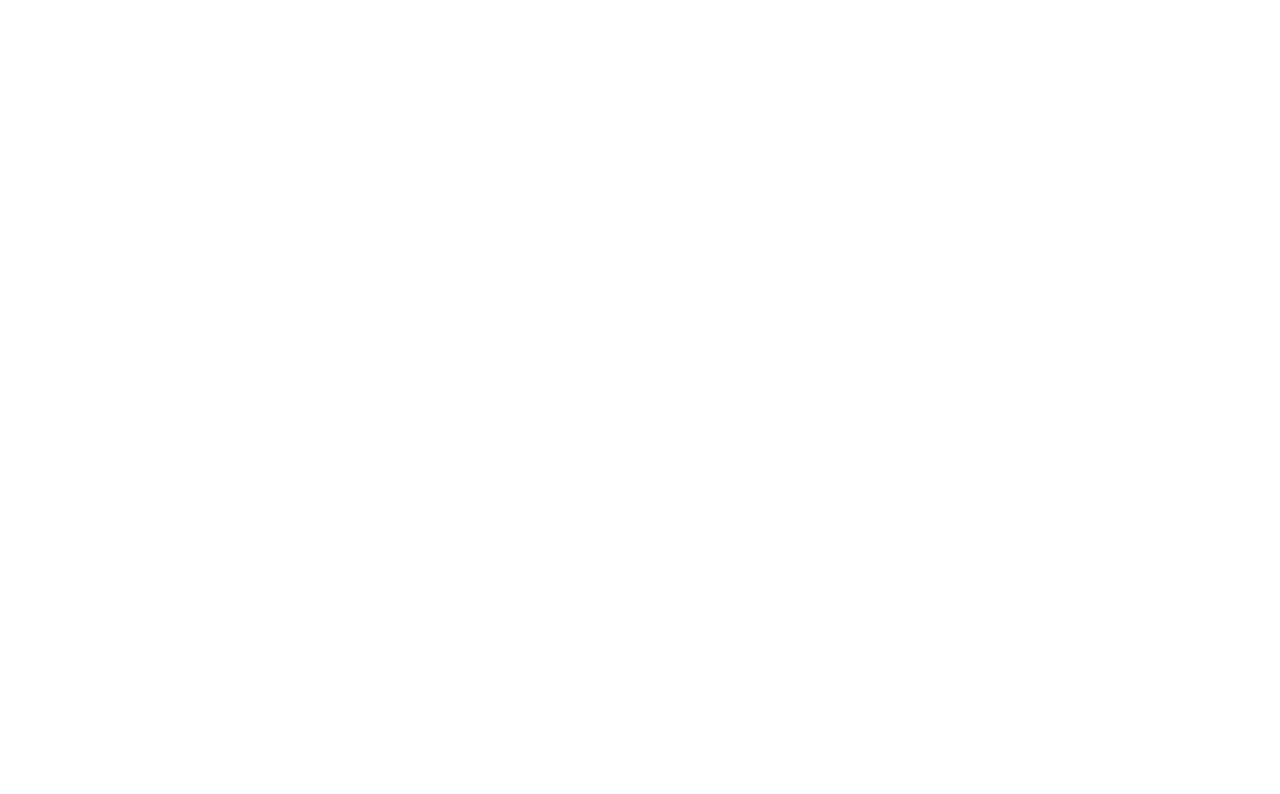
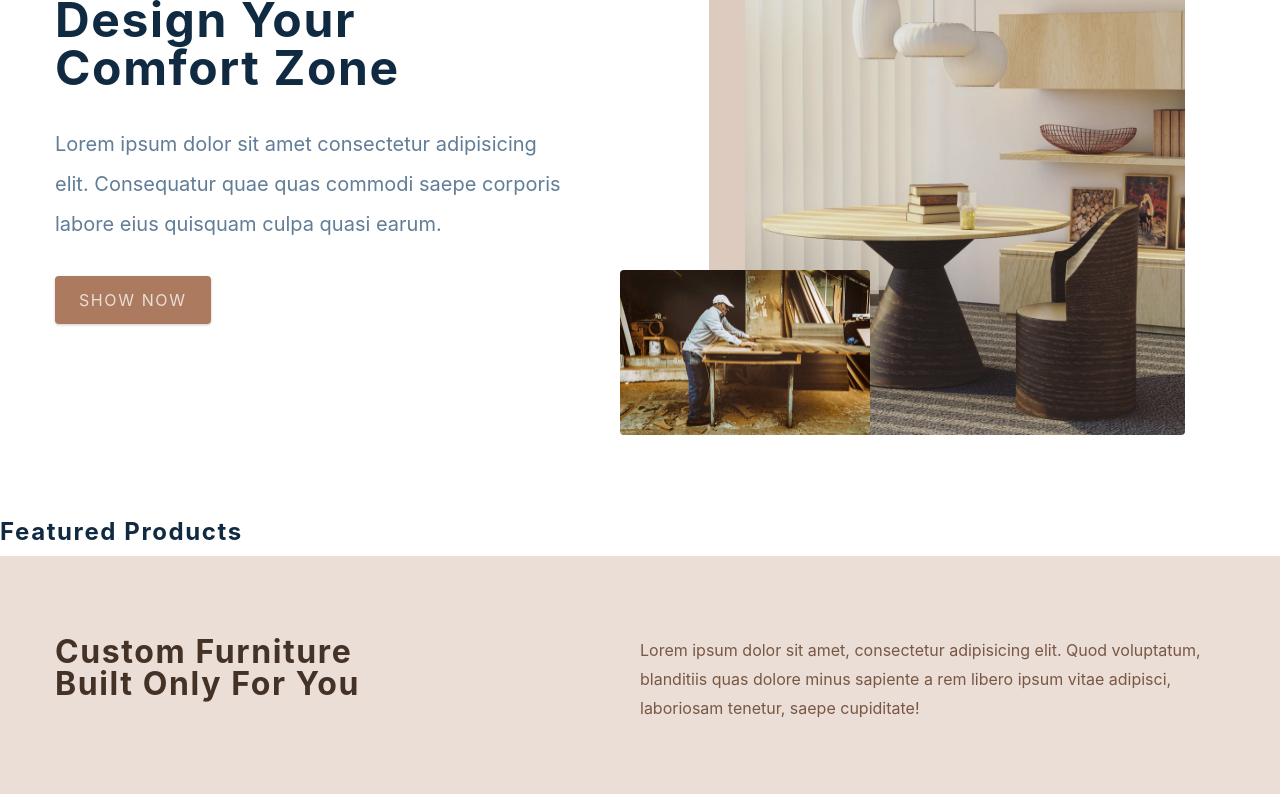
Before and after one commit to andregozubuyukoglu/comfy-sloth, a React (Create React App) app: page / in a window 1280 px wide. Shown: the part 280-1074 px from the top of the page. Before the commit the page ends 800 px from the top, so only its background shows below. Built offline with nearby package versions, Linux system fonts and the light colour scheme.

Commit message:
Updated files

```diff
--- a/src/components/Contact.jsx
+++ b/src/components/Contact.jsx
@@ -2,7 +2,35 @@
 import styled from "styled-components"
 
 const Contact = () => {
-  return <h4>contact section</h4>
+  return (
+    <Wrapper>
+      <div className="section-center">
+        <h3>Join Our Newsletter and Get 20% Off</h3>
+        <div className="content">
+          <p>
+            Lorem ipsum dolor, sit amet consectetur adipisicing elit. Provident
+            incidunt delectus illum atque unde eius eligendi, nobis enim debitis
+            inventore!
+          </p>
+          <form
+            className="contact-form"
+            action="https://formspree.io/f/maygvvjp"
+            method="POST"
+          >
+            <input
+              type="email"
+              name="email"
+              className="form-input"
+              placeholder="enter email"
+            />
+            <button type="submit" className="submit-btn">
+              subscribe
+            </button>
+          </form>
+        </div>
+      </div>
+    </Wrapper>
+  )
 }
 const Wrapper = styled.section`
   padding: 5rem 0;
--- a/src/components/Hero.jsx
+++ b/src/components/Hero.jsx
@@ -5,7 +5,28 @@
 import heroBcg2 from "../assets/hero-bcg-2.jpeg"
 
 const Hero = () => {
-  return <h4>hero</h4>
+  return (
+    <Wrapper className="section-center">
+      <article className="content">
+        <h1>
+          design your <br />
+          comfort zone
+        </h1>
+        <p>
+          Lorem ipsum dolor sit amet consectetur adipisicing elit. Consequatur
+          quae quas commodi saepe corporis labore eius quisquam culpa quasi
+          earum.
+        </p>
+        <Link to="/products" className="btn hero-btn">
+          show now
+        </Link>
+      </article>
+      <article className="img-container">
+        <img src={heroBcg} alt="nice table" className="main-img" />
+        <img src={heroBcg2} alt="person working" className="accent-img" />
+      </article>
+    </Wrapper>
+  )
 }
 
 const Wrapper = styled.section`
--- a/src/components/Services.jsx
+++ b/src/components/Services.jsx
@@ -3,7 +3,35 @@
 import { services } from "../utils/constants"
 
 const Services = () => {
-  return <h4>services </h4>
+  return (
+    <Wrapper>
+      <div className="section-center">
+        <article className="header">
+          <h3>
+            custom furniture <br />
+            built only for you
+          </h3>
+          <p>
+            Lorem ipsum dolor sit amet, consectetur adipisicing elit. Quod
+            voluptatum, blanditiis quas dolore minus sapiente a rem libero ipsum
+            vitae adipisci, laboriosam tenetur, saepe cupiditate!
+          </p>
+        </article>
+        <div className="services-center">
+          {services.map((service) => {
+            const { id, icon, text, title } = service
+            return (
+              <article key={id} className="service">
+                <span className="icon">{icon}</span>
+                <h4>{title}</h4>
+                <p>{text}</p>
+              </article>
+            )
+          })}
+        </div>
+      </div>
+    </Wrapper>
+  )
 }
 
 const Wrapper = styled.section`
--- a/src/pages/AboutPage.jsx
+++ b/src/pages/AboutPage.jsx
@@ -15,10 +15,12 @@
             <div className="underline"></div>
           </div>
           <p>
-            Lorem ipsum dolor, sit amet consectetur adipisicing elit. Hic vitae
-            ad, nisi itaque dicta cumque quam, impedit eum repudiandae suscipit
-            saepe? Maxime eveniet, laudantium in necessitatibus qui cumque earum
-            iure.
+            Lorem ipsum dolor sit amet consectetur adipisicing elit. Laudantium,
+            accusamus blanditiis nemo deserunt iusto similique totam ratione,
+            nihil ipsa nesciunt quisquam saepe illum labore! Necessitatibus,
+            facere. Perspiciatis officiis laboriosam earum quod nihil eligendi
+            fuga, atque totam ad numquam perferendis ea excepturi iste? Cumque
+            doloremque aliquam aperiam illum nesciunt qui totam.
           </p>
         </article>
       </Wrapper>
--- a/src/pages/HomePage.jsx
+++ b/src/pages/HomePage.jsx
@@ -1,7 +1,14 @@
 import React from "react"
 import { FeaturedProducts, Hero, Services, Contact } from "../components"
 const HomePage = () => {
-  return <h4>home page</h4>
+  return (
+    <main>
+      <Hero />
+      <FeaturedProducts />
+      <Services />
+      <Contact />
+    </main>
+  )
 }
 
 export default HomePage
```
